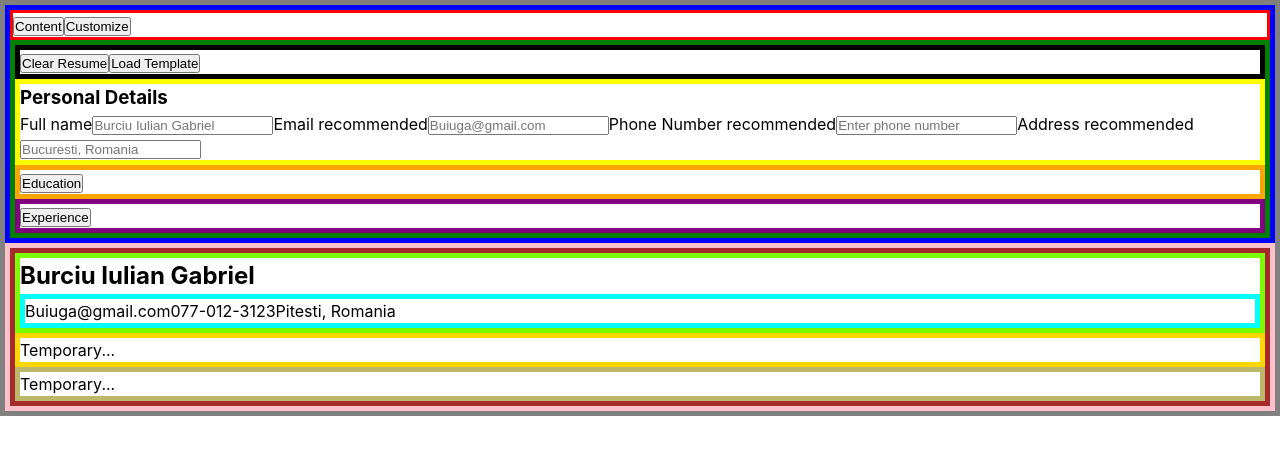
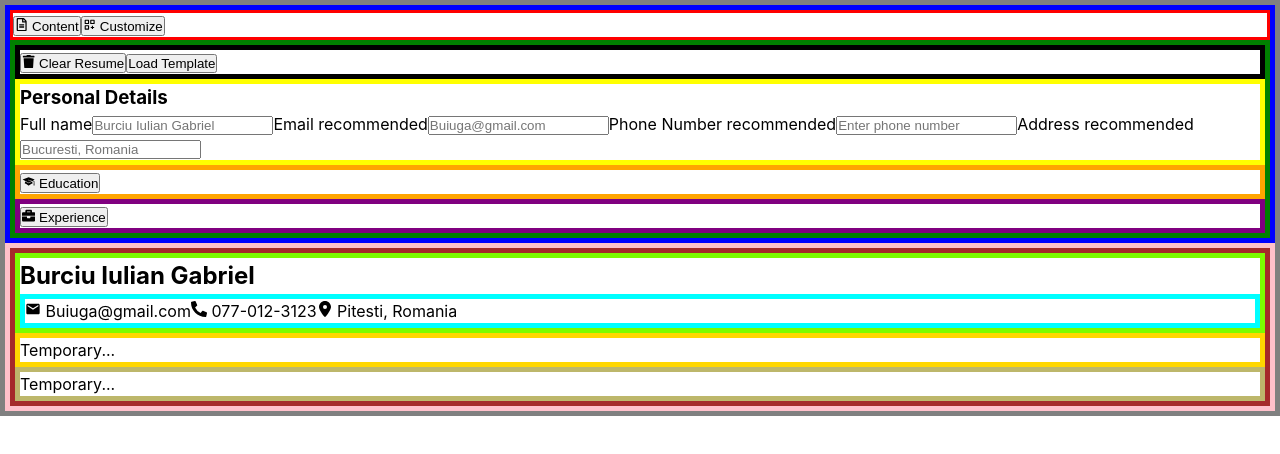
Before and after one commit to IulianGabriel/Resume-Architect, a React (Vite) app: page / in a window 1280 px wide. Shown: the top 454 px of the page. Built offline with nearby package versions, Linux system fonts and the light colour scheme.

Commit message:
Icons
Added react-icons library and added icons where was needed.

```diff
--- a/package.json
+++ b/package.json
@@ -11,7 +11,8 @@
   },
   "dependencies": {
     "react": "^18.2.0",
-    "react-dom": "^18.2.0"
+    "react-dom": "^18.2.0",
+    "react-icons": "^5.0.1"
   },
   "devDependencies": {
     "@types/react": "^18.2.56",
--- a/src/Components/Layout.jsx
+++ b/src/Components/Layout.jsx
@@ -1,15 +1,30 @@
+import { FaRegFileAlt } from "react-icons/fa"; //File icon for "content" button
+import { BiCustomize } from "react-icons/bi"; //icon for "customize" button
+import { FaTrash } from "react-icons/fa"; // icon for "clear" button
+import { GiGraduateCap } from "react-icons/gi"; //icon for "Education"
+import { FaBriefcase } from "react-icons/fa"; // icon for "experience"
+import { MdMail } from "react-icons/md"; //icon for "mail"
+import { FaPhoneAlt } from "react-icons/fa"; // icon for "phone"
+import { FaLocationDot } from "react-icons/fa6"; // icon for "location"
+
 export default function Layout() {
   return (
     <>
       <div className="app-div">
         <section className="customize-resume-container">
           <div className="sidebar">
-            <button>Content</button>
-            <button>Customize</button>
+            <button>
+              <FaRegFileAlt /> Content
+            </button>
+            <button>
+              <BiCustomize /> Customize
+            </button>
           </div>
           <div className="form-container">
             <div className="resume-controls">
-              <button>Clear Resume</button>
+              <button>
+                <FaTrash /> Clear Resume
+              </button>
               <button>Load Template</button>
             </div>
             <form className="personal-details">
@@ -34,10 +49,14 @@ export default function Layout() {
               <input type="text" placeholder="Bucuresti, Romania" />
             </form>
             <div className="education">
-              <button>Education</button>
+              <button>
+                <GiGraduateCap /> Education
+              </button>
             </div>
             <div className="experience">
-              <button>Experience</button>
+              <button>
+                <FaBriefcase /> Experience
+              </button>
             </div>
           </div>
         </section>
@@ -46,9 +65,15 @@ export default function Layout() {
             <div className="personal-info">
               <h1>Burciu Iulian Gabriel</h1>
               <div className="contact-info">
-                <span>Buiuga@gmail.com</span>
-                <span>077-012-3123</span>
-                <span>Pitesti, Romania</span>
+                <span>
+                  <MdMail /> Buiuga@gmail.com
+                </span>
+                <span>
+                  <FaPhoneAlt /> 077-012-3123
+                </span>
+                <span>
+                  <FaLocationDot /> Pitesti, Romania
+                </span>
               </div>
             </div>
             <div className="education-info">
```
Also changed, not shown: 1 other file (tests, documents, lock files or other folders).
